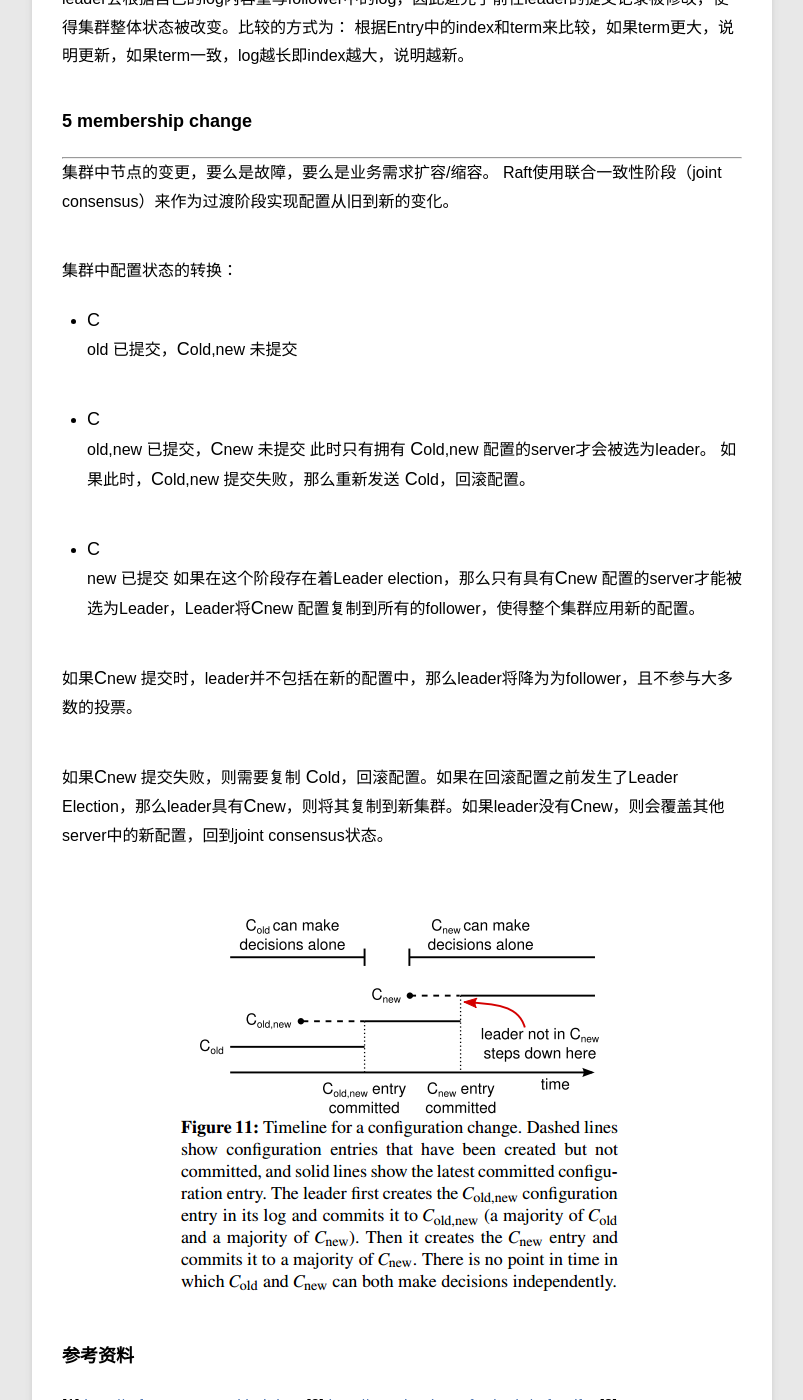
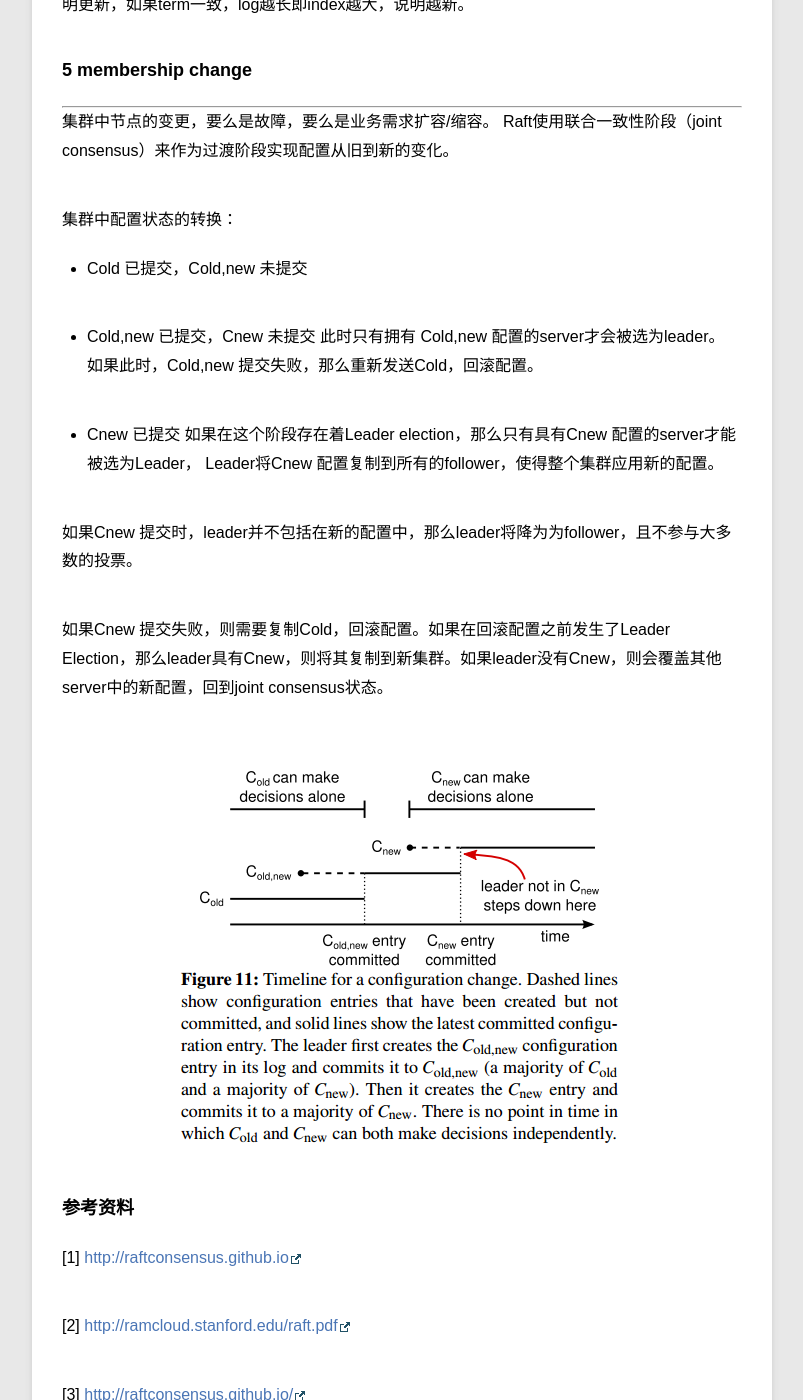
Before and after one commit to hongbing/hongbing.github.io, a Jekyll site: the page built from _posts/blog/2015-06-17-raft-introduce.md, in a window 1280 px wide and 1400 px high, scrolled down 5525 px. Shown: the whole window, without its empty margins (78-881 px from the left). Built offline with Jekyll 4.4.1, drawn with Linux system fonts in a browser that asks for light colours; some of the changed text lies outside the part shown.

Commit message:
调整文章格式

```diff
--- a/_posts/blog/2015-06-17-raft-introduce.md
+++ b/_posts/blog/2015-06-17-raft-introduce.md
@@ -45,6 +44,7 @@ server之间通过RPC通信，三种角色转换图：
 
 ###2 **leader election**
 ------------------------------------
+
 系统刚开始启动的时候，会从所有follower中选择一个或几个candidate（依据哪个follower的timeout先到），然后其余follower为candidate投票（每个follower只能投一票），从candidate中选出leader，leader负责与client通信（所有到follower的请求也会重新指向leader），同时负责向follower发送appendEntry。
 
 如果存在AppendEntry需要发送，那么发送该AppendEntry，如果没有变更命令，则定时发送HeartBeat（没有内容的AppendEntry）给所有的follower，告知它们leader仍然存在，“**普天之下，莫非王土；率土之滨，莫非王臣**”，不要称王。
@@ -55,9 +55,9 @@ Leader发送给follower的AppendEntry只有得到大多数的回复后，leader
 如果leader将appendEntry发送给follower后就挂了，那么应该怎么处理？</font>
 分两种情况：
 
-`1：大多数follower已经接收到AppendEntry`
+`1）：大多数follower已经接收到AppendEntry`
 
-`2：大多数follower没有接收到AppendEntry`
+`2）：大多数follower没有接收到AppendEntry`
 
 接下来应该重新选举，
 对于`情况1`
@@ -78,15 +78,16 @@ Leader发送给follower的AppendEntry只有得到大多数的回复后，leader
 
 follower收到leader的heartbeat，则回复leader，“你是哥”。如果在follower的timout之后，仍然没有收到leader的heartbeat，follower认为leader已挂，“**国不可一日无君**”，因此推举自己为candidate，向所有server发送AppendVote RPC为自己拉票。此时存在这三种情况：
 
-1. 自身拉票成功，成为leader。
+1）. 自身拉票成功，成为leader。
 
-2. 其他candidate成为leader，则降低自己身份为follower。
+2）. 其他candidate成为leader，则降低自己身份为follower。
 
-3. 没有出现leader，则开启下一轮选举直到选出leader为止。
+3）. 没有出现leader，则开启下一轮选举直到选出leader为止。
 
 
 ###3 **log replication**
 ---------------------------------
+
 每个server中都会保存一份log，log中记录了客户端的command。同时存在着一个状态机，状态机负责将log中的command提交，前提是必须在安全的情况下（下面将会解释安全的含义）。状态机按序执行log中的command，每个log中包含了同样的command，且命令的顺序一致，因此状态机在执行的时候能够保证每次执行都会有相同的输出。也就是只要所有的server中的log一致，那么经过状态机的执行，都会得到相同的结果，来保证分布式集群之中的数据一致性。因此，如何确保log一致是一致性算法要解决的问题。
 log中的一个单元称为**Entry**，每个Entry包含了command，index和term
 
@@ -96,6 +97,7 @@ leader不会移除自己的log entry，follower在entry与leader不一致时，
 
 ###4 **safty**
 ------------------------------------------
+
 **保证在非Byzantine条件下，无论是网络延时，分区，丢包，包重复以及无序等情况下，都能返回正确的结果。**
 
 需要`保证新的leader保存所有前任leader的所有提交`。因此，每一任leader中的log都能保证整个系统自启动以来的所有变更，因此状态机执行的时候总能保证分布式环境下的一致性。
@@ -114,25 +116,30 @@ Raft使用联合一致性阶段（joint consensus）来作为过渡阶段实现
 
 集群中配置状态的转换：
 
-+  <font size="4"> C</font>old 已提交，<font size="4">C</font>old,new 未提交
++   Cold 已提交，Cold,new 未提交
 
-+  <font size="4">C</font>old,new 已提交，<font size="4">C</font>new 未提交
- 此时只有拥有 <font size="4">C</font>old,new 配置的server才会被选为leader。
- 如果此时，<font size="4">C</font>old,new 提交失败，那么重新发送<font size="4"> C</font>old，回滚配置。
++  Cold,new 已提交，Cnew 未提交
+ 此时只有拥有 Cold,new 配置的server才会被选为leader。
+ 如果此时，Cold,new 提交失败，那么重新发送Cold，回滚配置。
 
-+  <font size="4">C</font>new 已提交
- 如果在这个阶段存在着Leader election，那么只有具有<font size="4">C</font>new 配置的server才能被选为Leader，Leader将<font size="4">C</font>new 配置复制到所有的follower，使得整个集群应用新的配置。
++  Cnew 已提交
+ 如果在这个阶段存在着Leader election，那么只有具有Cnew 配置的server才能被选为Leader，
+ Leader将Cnew 配置复制到所有的follower，使得整个集群应用新的配置。
 
- 如果<font size="4">C</font>new 提交时，leader并不包括在新的配置中，那么leader将降为为follower，且不参与大多数的投票。
+ 如果Cnew 提交时，leader并不包括在新的配置中，那么leader将降为为follower，且不参与大多数的投票。
 
- 如果<font size="4">C</font>new  提交失败，则需要复制<font size="4"> C</font>old，回滚配置。如果在回滚配置之前发生了Leader Election，那么leader具有<font size="4">C</font>new，则将其复制到新集群。如果leader没有<font size="4">C</font>new，则会覆盖其他server中的新配置，回到joint consensus状态。
+ 如果Cnew  提交失败，则需要复制Cold，回滚配置。如果在回滚配置之前发生了Leader Election，那么leader具有Cnew，则将其复制到新集群。如果leader没有Cnew，则会覆盖其他server中的新配置，回到joint consensus状态。
 
  ![raft_config_change](/images/raft/raft_config_change.png)
 
 
 ###参考资料
 [1] [http://raftconsensus.github.io](http://raftconsensus.github.io/)
+
 [2] [http://ramcloud.stanford.edu/raft.pdf](http://ramcloud.stanford.edu/raft.pdf)
+
 [3] [http://raftconsensus.github.io/](http://raftconsensus.github.io/)
+
 [4] [http://raftuserstudy.s3-website-us-west-1.amazonaws.com/raft.mp4](http://raftuserstudy.s3-website-us-west-1.amazonaws.com/raft.mp4)
+
 [5] [http://www.infoq.com/cn/articles/coreos-analyse-etcd/](http://www.infoq.com/cn/articles/coreos-analyse-etcd/)
```
Also changed, not shown: other parts of _posts/blog/2015-06-17-raft-introduce.md (+1 -2 lines), _posts/blog/2015-06-17-what-is-good-code.md (+3 -2 lines).
